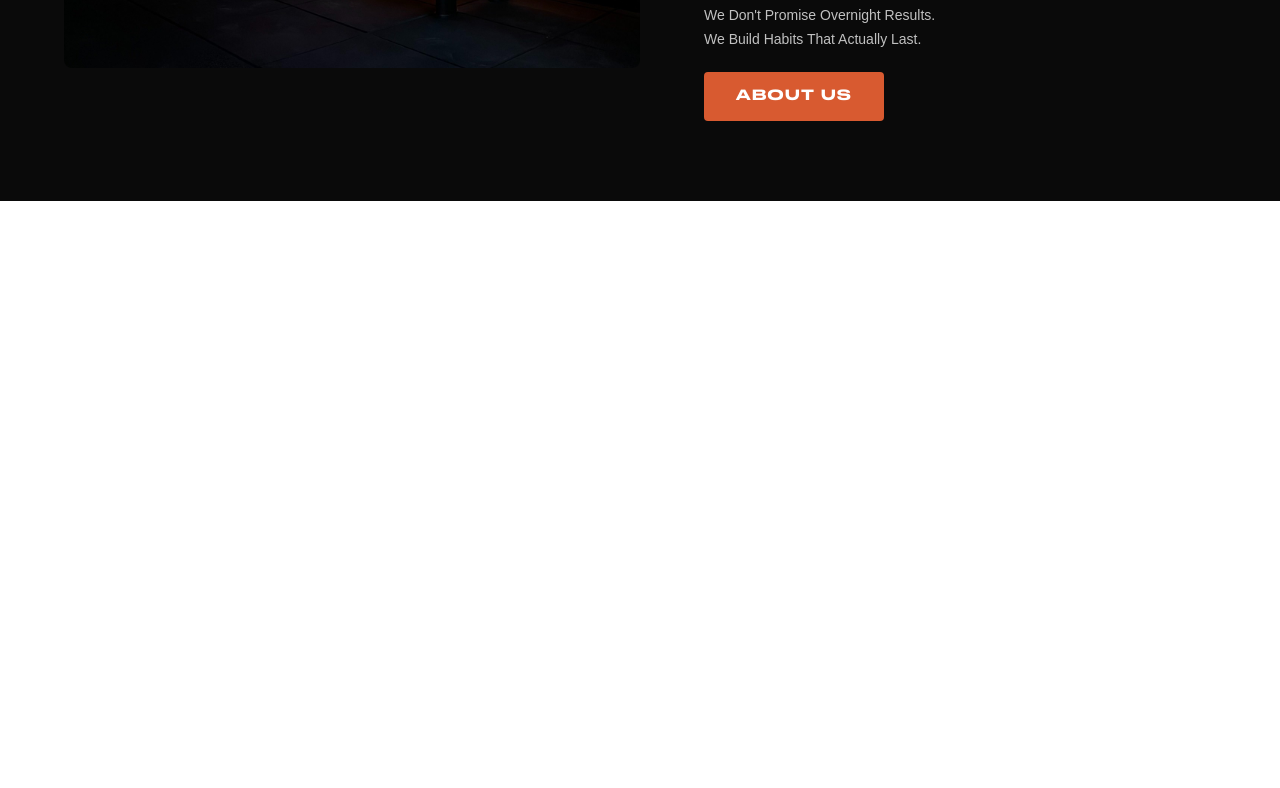
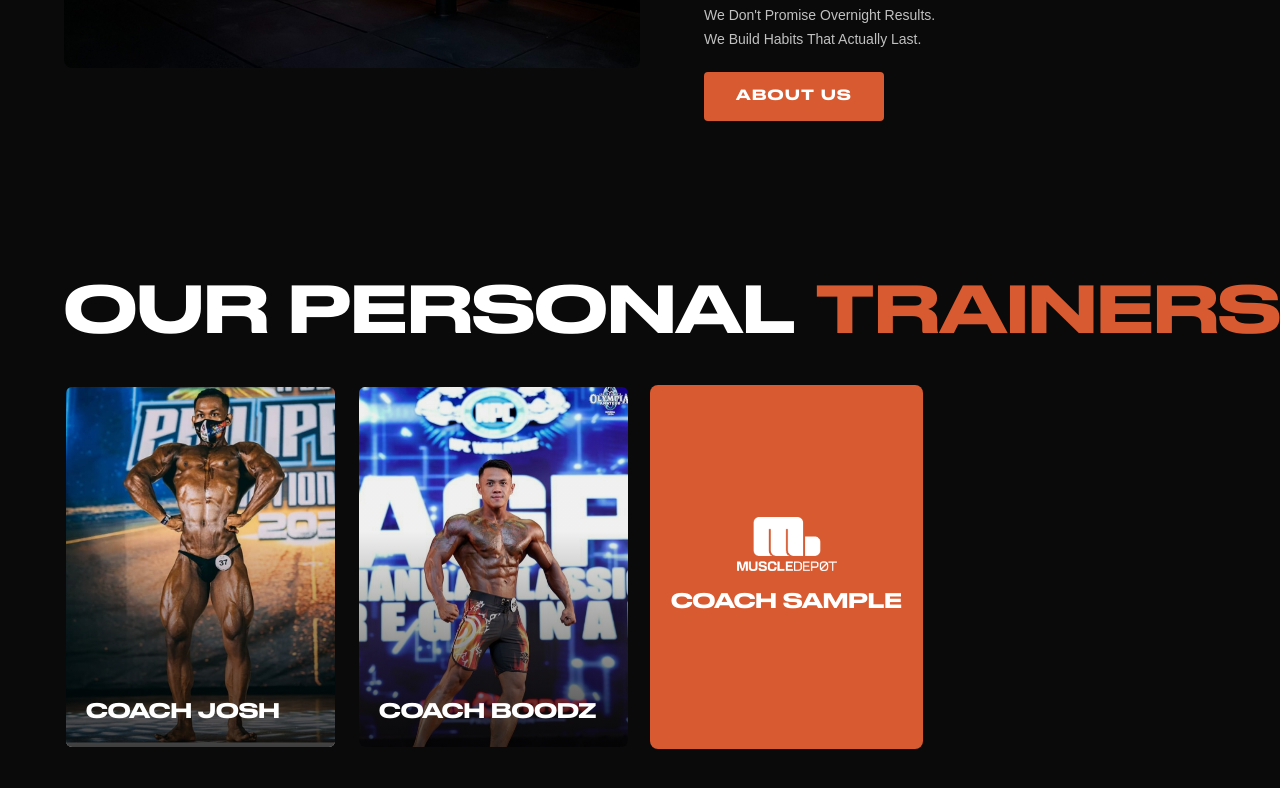
Before and after one commit to kdnatividad/muscledep0t, a Next.js app: page / in a window 1280 px wide. Shown: the part 2147-2935 px from the top of the page. Before the commit the page ends 2348 px from the top, so only its background shows below. Built offline with nearby package versions, Linux system fonts and the light colour scheme.

Commit message:
Trainers Section

```diff
--- a/app/layout.tsx
+++ b/app/layout.tsx
@@ -22,6 +22,9 @@ const drukText = localFont({
 export const metadata: Metadata = {
   title: "MuscleDepot",
   description: "Your local training ground for real progress.",
+  icons: {
+    icon: "/md-orange.png",
+  },
 };
 
 export default function RootLayout({
--- a/app/page.tsx
+++ b/app/page.tsx
@@ -3,6 +3,7 @@ import Hero from "@/components/Hero";
 import MarqueeBanner from "@/components/MarqueeBanner";
 import Services from "@/components/Services";
 import About from "@/components/About";
+import Trainers from "@/components/Trainers";
 
 export default function Home() {
   return (
@@ -12,6 +13,7 @@ export default function Home() {
       <Services />
       <MarqueeBanner />
       <About />
+      <Trainers />
     </>
   );
 }
--- /dev/null
+++ b/components/Trainers.tsx
@@ -0,0 +1,129 @@
+"use client";
+
+import Image from "next/image";
+
+const drukText: React.CSSProperties = {
+  fontFamily: "var(--font-druktext), sans-serif",
+  fontWeight: 500,
+};
+
+const trainers = [
+  {
+    image: "/coach-josh.jpg",
+    name: "COACH JOSH",
+    description:
+      "FOCUSED ON SIZE, STRENGTH, AND STAGE-LEVEL CONDITIONING. COACH JOSH BRINGS REAL BODYBUILDING EXPERIENCE AND NO-BS TRAINING TO HELP YOU PUSH PAST LIMITS.",
+  },
+  {
+    image: "/coach-boodz.jpg",
+    name: "COACH BOODZ",
+    description:
+      "COMPETITIVE ATHLETE AND DEDICATED COACH WHO TRAINS YOU TO PERFORM AT YOUR BEST. DISCIPLINED, TECHNICAL, AND RESULTS-DRIVEN.",
+  },
+];
+
+function TrainerCard({ trainer }: { trainer: typeof trainers[0] }) {
+  return (
+    <div
+      className="group relative rounded-lg overflow-hidden cursor-pointer transition-all duration-300"
+      style={{ aspectRatio: "3/4", border: "2px solid transparent" }}
+      onMouseEnter={(e) => (e.currentTarget.style.borderColor = "#D85A30")}
+      onMouseLeave={(e) => (e.currentTarget.style.borderColor = "transparent")}
+    >
+      <Image
+        src={trainer.image}
+        alt={trainer.name}
+        fill
+        className="object-cover object-center transition-transform duration-300 group-hover:scale-105"
+      />
+
+      {/* Default gradient */}
+      <div
+        className="absolute inset-0 transition-opacity duration-300 group-hover:opacity-0"
+        style={{ background: "linear-gradient(to bottom, rgba(0,0,0,0.05) 40%, rgba(0,0,0,0.75) 100%)" }}
+      />
+
+      {/* Hover overlay */}
+      <div
+        className="absolute inset-0 opacity-0 group-hover:opacity-100 transition-opacity duration-300"
+        style={{ backgroundColor: "rgba(0,0,0,0.72)" }}
+      />
+
+      {/* Default name — bottom */}
+      <div
+        className="absolute bottom-0 left-0 right-0 px-5 pb-5 group-hover:opacity-0 transition-opacity duration-300"
+        style={{ zIndex: 2 }}
+      >
+        <p style={{ ...drukText, color: "#fff", fontSize: "20px", textTransform: "uppercase" }}>
+          {trainer.name}
+        </p>
+      </div>
+
+      {/* Hover content — bottom-left */}
+      <div
+        className="absolute inset-0 flex flex-col justify-end px-5 pb-6 opacity-0 group-hover:opacity-100 transition-opacity duration-300"
+        style={{ zIndex: 3 }}
+      >
+<p style={{ ...drukText, color: "#fff", fontSize: "26px", textTransform: "uppercase", lineHeight: 1.1, marginBottom: "10px" }}>
+          {trainer.name}
+        </p>
+        <p style={{ color: "rgba(255,255,255,0.8)", fontSize: "11px", lineHeight: 1.6, textTransform: "uppercase", letterSpacing: "0.03em", marginBottom: "14px" }}>
+          {trainer.description}
+        </p>
+        <a
+          href="#"
+          style={{ ...drukText, display: "inline-block", backgroundColor: "#D85A30", color: "#fff", padding: "10px 24px", fontSize: "12px", textTransform: "uppercase", letterSpacing: "0.1em", borderRadius: "4px", textDecoration: "none" }}
+        >
+          HIRE COACH
+        </a>
+      </div>
+    </div>
+  );
+}
+
+function PlaceholderCard() {
+  return (
+    <div
+      className="group relative rounded-lg overflow-hidden cursor-pointer transition-all duration-300 flex flex-col items-center justify-center"
+      style={{ aspectRatio: "3/4", backgroundColor: "#D85A30", border: "2px solid transparent" }}
+      onMouseEnter={(e) => (e.currentTarget.style.borderColor = "#fff")}
+      onMouseLeave={(e) => (e.currentTarget.style.borderColor = "transparent")}
+    >
+      <Image src="/md-white.png" alt="MuscleDepot" width={100} height={100} style={{ objectFit: "contain", marginBottom: "16px" }} />
+      <p style={{ ...drukText, color: "#fff", fontSize: "20px", textTransform: "uppercase" }}>
+        COACH SAMPLE
+      </p>
+    </div>
+  );
+}
+
+export default function Trainers() {
+  return (
+    <section
+      style={{ backgroundColor: "#0a0a0a" }}
+      className="py-20 px-6 md:px-16"
+    >
+      <div style={{ maxWidth: "1600px", margin: "0 auto" }}>
+
+        {/* Header */}
+        <div className="flex items-center gap-6 mb-10">
+          <h2
+            style={{ ...drukText, fontSize: "clamp(32px, 5vw, 64px)", textTransform: "uppercase", whiteSpace: "nowrap", lineHeight: 1 }}
+          >
+            <span style={{ color: "#fff" }}>OUR PERSONAL </span>
+            <span style={{ color: "#D85A30" }}>TRAINERS</span>
+          </h2>
+          <div style={{ flex: 1, height: "2px", backgroundColor: "#D85A30" }} />
+        </div>
+
+        {/* Cards */}
+        <div className="grid grid-cols-1 sm:grid-cols-2 lg:grid-cols-4 gap-5">
+          {trainers.map((trainer) => (
+            <TrainerCard key={trainer.name} trainer={trainer} />
+          ))}
+          <PlaceholderCard />
+        </div>
+      </div>
+    </section>
+  );
+}
```
Also changed, not shown: public/coach-boodz.jpg (added), public/coach-josh.jpg (added).
